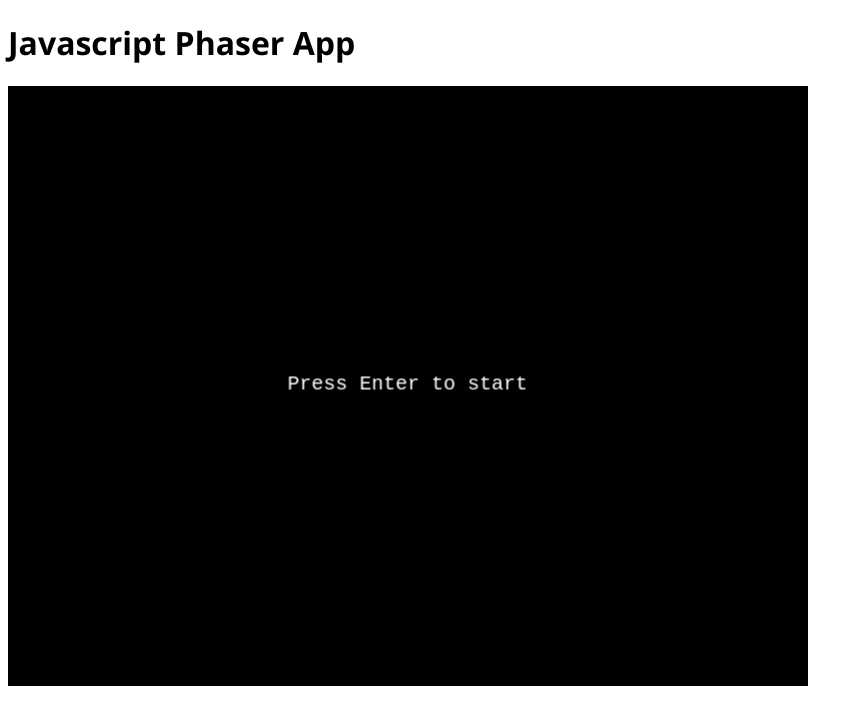
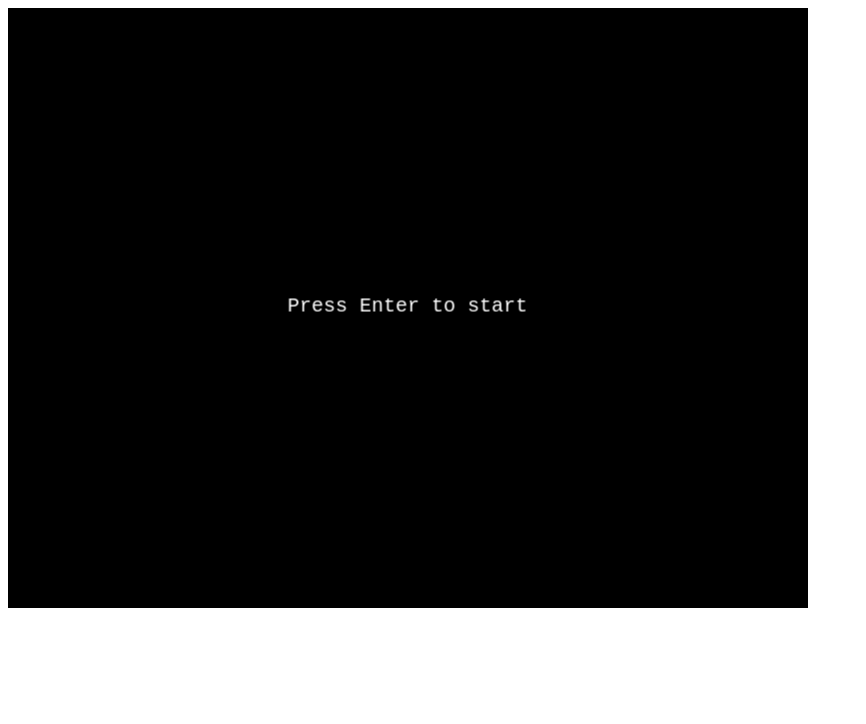
Before and after one commit to Benjamin-Choi/benjamin-choi.github.com, a plain HTML site: page Phaser_poker/index.html in a window 1280 px wide. Shown: the whole page, without its empty margins (0-866 px from the left). Drawn offline with Linux system fonts and the light colour scheme; animation ran at ten frames a second.

Commit message:
heading tag deleted

```diff
--- a/Phaser_poker/index.html
+++ b/Phaser_poker/index.html
@@ -13,8 +13,6 @@
     <script src="game.js"></script>
 </head>
 <body>
-    <h1>Javascript Phaser App</h1>
-
     <div id="cardGame"></div>
 </body>
 </html>
```
